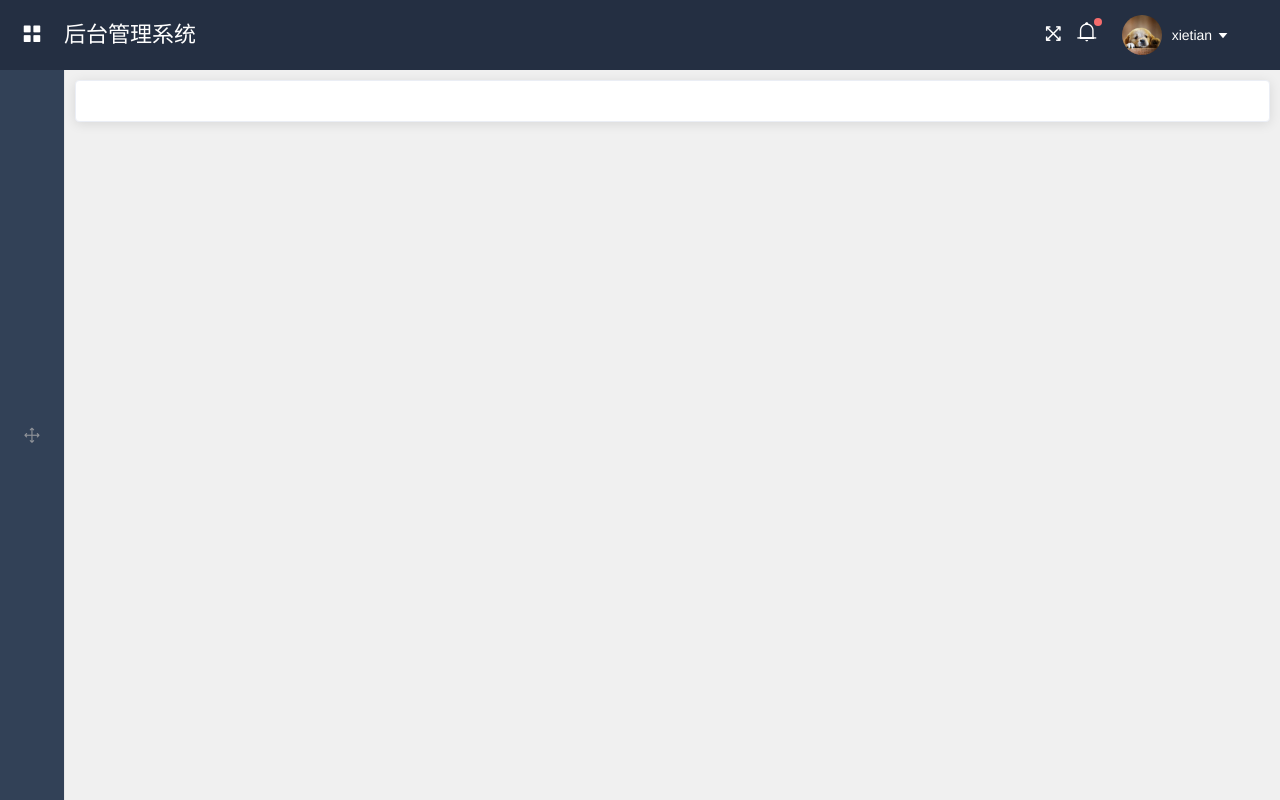
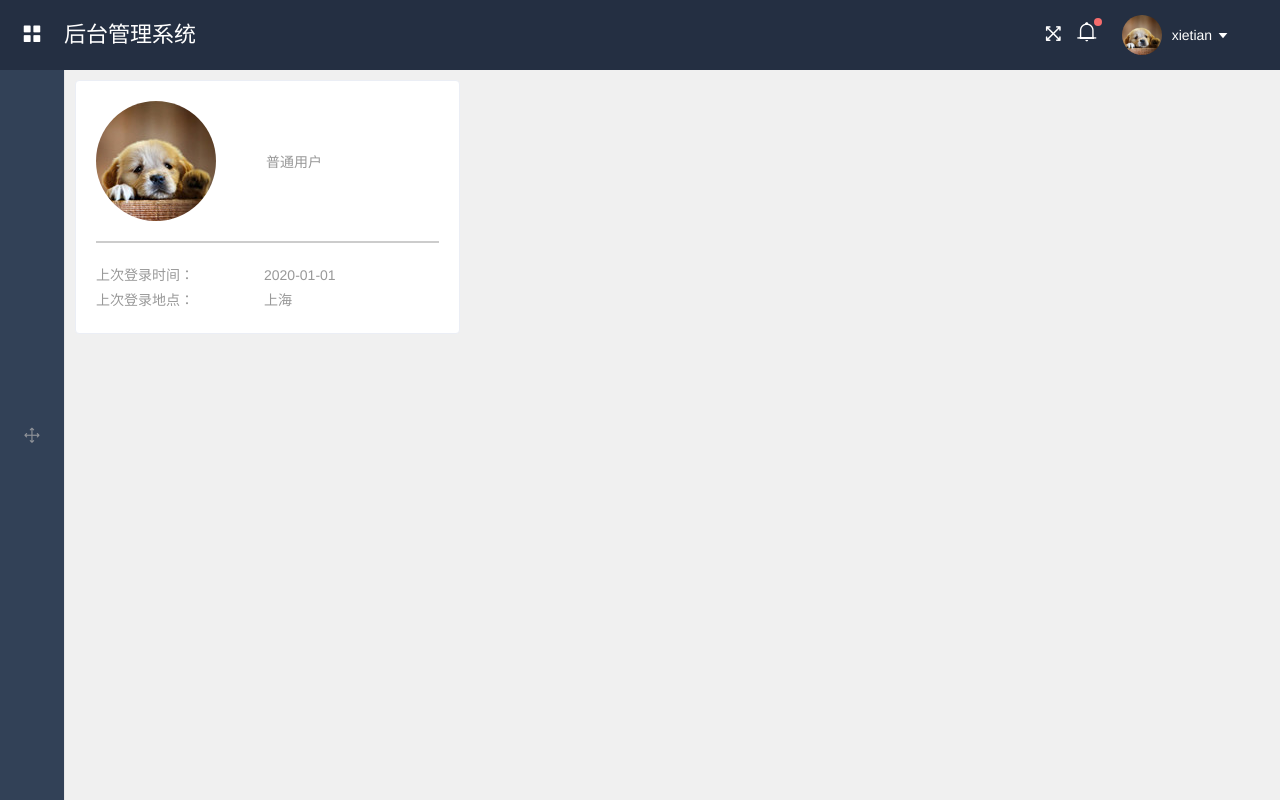
Before and after one commit to xt1995726/vueManageSystemDemo, a Vue app: page /#/dashboard in a window 1280 px wide. Built offline with nearby package versions, Linux system fonts and the light colour scheme; a small style sheet from the web is missing.

Commit message:
userinfo card

```diff
--- a/src/components/page/Dashboard.vue
+++ b/src/components/page/Dashboard.vue
@@ -1,18 +1,70 @@
 <template>
   <div>
     <el-row :gutter="20">
-			<el-col>
-				<el-card>
-
-				</el-card>
-			</el-col>
-		</el-row>
+      <el-col :span="8">
+        <el-card shadow="hover" class="mgb20" style="height:252px;">
+          <div class="user-info">
+            <img src="../../assets/img/img.jpg" class="user-avator" alt="">
+            <div class="user-info-cont">
+              <div class="user-info-name">{{name}}</div>
+              <div>{{role}}</div>
+            </div>
+          </div>
+          <div class="user-info-list">上次登录时间：<span>2020-01-01</span></div>
+          <div class="user-info-list">上次登录地点：<span>上海</span></div>
+        </el-card>
+      </el-col>
+    </el-row>
   </div>
 </template>
 <script>
 export default {
-
+  name: 'dashboard',
+  data() {
+    return {
+      name: localStorage.getItem('ms_username'),
+    }
+  },
+  computed: {
+    role() {
+      localStorage.setItem('ms_username', 'xietian');
+      return this.name === 'xietian' ? '超级管理员' : '普通用户';
+    }
+  }
 }
 </script>
-<style>
+<style scoped>
+.el-row {
+  margin-bottom: 20px;
+}
+.user-info {
+  display: flex;
+  align-items: center;
+  padding-bottom: 20px;
+  border-bottom: 2px solid #ccc;
+  margin-bottom: 20px;
+}
+.user-avator {
+  width: 120px;
+  height: 120px;
+  border-radius: 50%;
+}
+.user-info-cont {
+  padding-left: 50px;
+  color: #999;
+  font-size: 14px;
+  flex: 1;
+}
+.user-info-name {
+  font-size: 30px;
+  color: #222;
+}
+.user-info-list {
+  color: #999;
+  font-size: 14px;
+  line-height: 25px;
+}
+.user-info-list span {
+  margin-left: 70px;
+}
 </style>
```
